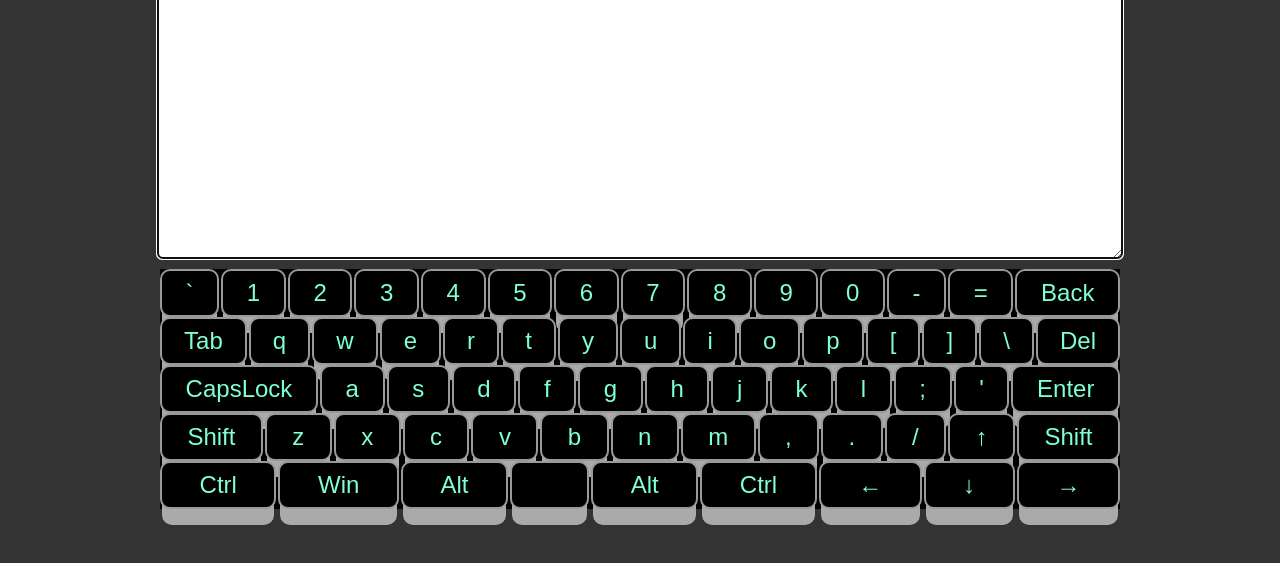
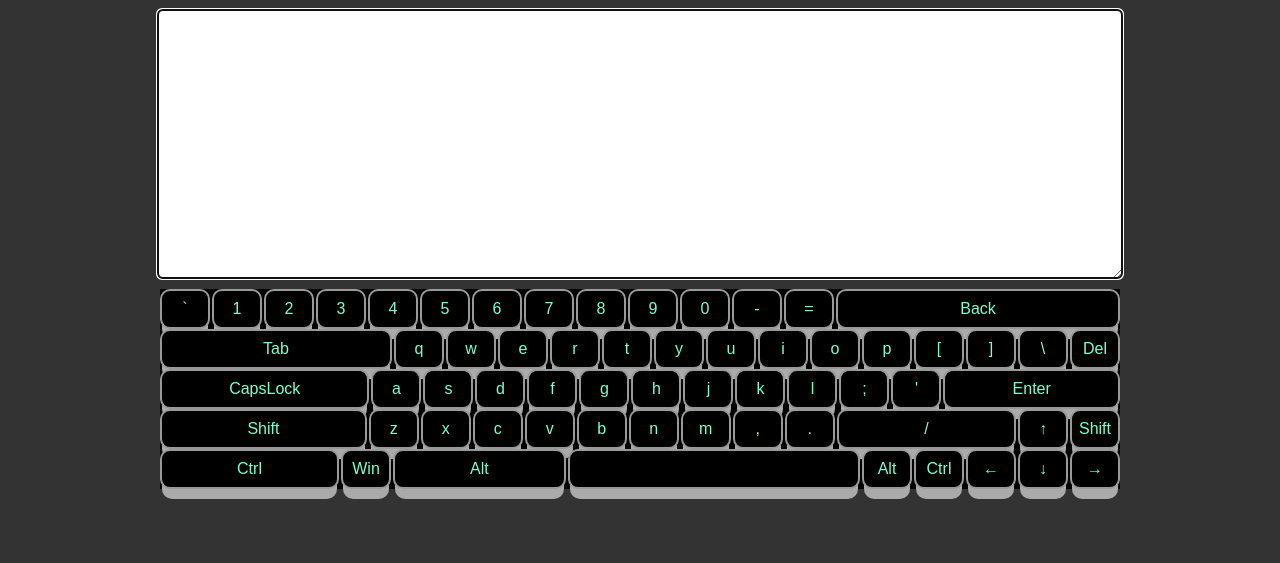
Before and after one commit to annTerry/virtual-keyboard, a website with bundled scripts: page index.html in a window 1280 px wide. Shown: the part 225-788 px from the top of the page. Built offline with nearby package versions, Linux system fonts and the light colour scheme.

Commit message:
fix: keyboard buttons size

```diff
--- a/scripts/common/keysData.js
+++ b/scripts/common/keysData.js
@@ -21,7 +21,7 @@ const KEYS_DATA = {
     ru_shift: 'Ё',
   },
   Backslash: { default: '\\', shift: '|', ru_shift: '/' },
-  Backspace: { title: 'Back', action: 'backspace' },
+  Backspace: { title: 'Back', action: 'backspace', styles: 'Double' },
   Delete: { title: 'Del', action: 'del' },
   BracketLeft: {
     default: '[', shift: '{', ru: 'Х', ru_shift: 'Х',
--- a/scripts/components/KeyOfKeyboard.js
+++ b/scripts/components/KeyOfKeyboard.js
@@ -17,6 +17,7 @@ export default class KeyOfKeyboard {
     this.keyCode = keyCode;
     if (keyData) {
       this.element.className = 'keyboard__btn';
+      if (keyData.styles) this.element.classList.add(keyData.styles);
       this.correctSymbol();
       this.element.addEventListener('mousedown', () => { this.mouseDown(); });
       this.element.addEventListener('mouseup', () => { this.mouseUp(); });
--- a/styles/main.scss
+++ b/styles/main.scss
@@ -69,7 +69,7 @@ textarea {
     width: 75vw;
     margin: 0 auto;
     min-width: 500px;
-    flex-basis: 1;
+    //flex-basis: 1;
 }
 
 
@@ -83,16 +83,18 @@ textarea {
 
 .keyboard__btn {
     position: relative;
-    flex-basis: 1;
     flex-grow: 1;
-    height: 2em;
-    font-size: 1.5em;
+    height: 2.5em;
+    font-size: 1em;
+    line-height: 2em;
     border-radius: 10px;
     transition: transform 0.3s;
     transform-style: preserve-3d;
     background-color: black;
     border: 2px solid #999;
     color: aquamarine;
+    min-width: 50px;
+    max-width: 50px;
 
     &::before {
         position: absolute;
@@ -117,6 +119,14 @@ textarea {
             transition: 0.25s;
         }
     }
+    &.Double {
+        flex-grow: 2;
+        max-width: 1000px;
+    }
+    &.SpaceButton {
+        flex-grow: 4;
+        max-width: 1000px;
+    }
     &.Set {
         background-color: black;
         border-color: aquamarine;
```
Also changed, not shown: styles/main.css, 1 other file.
